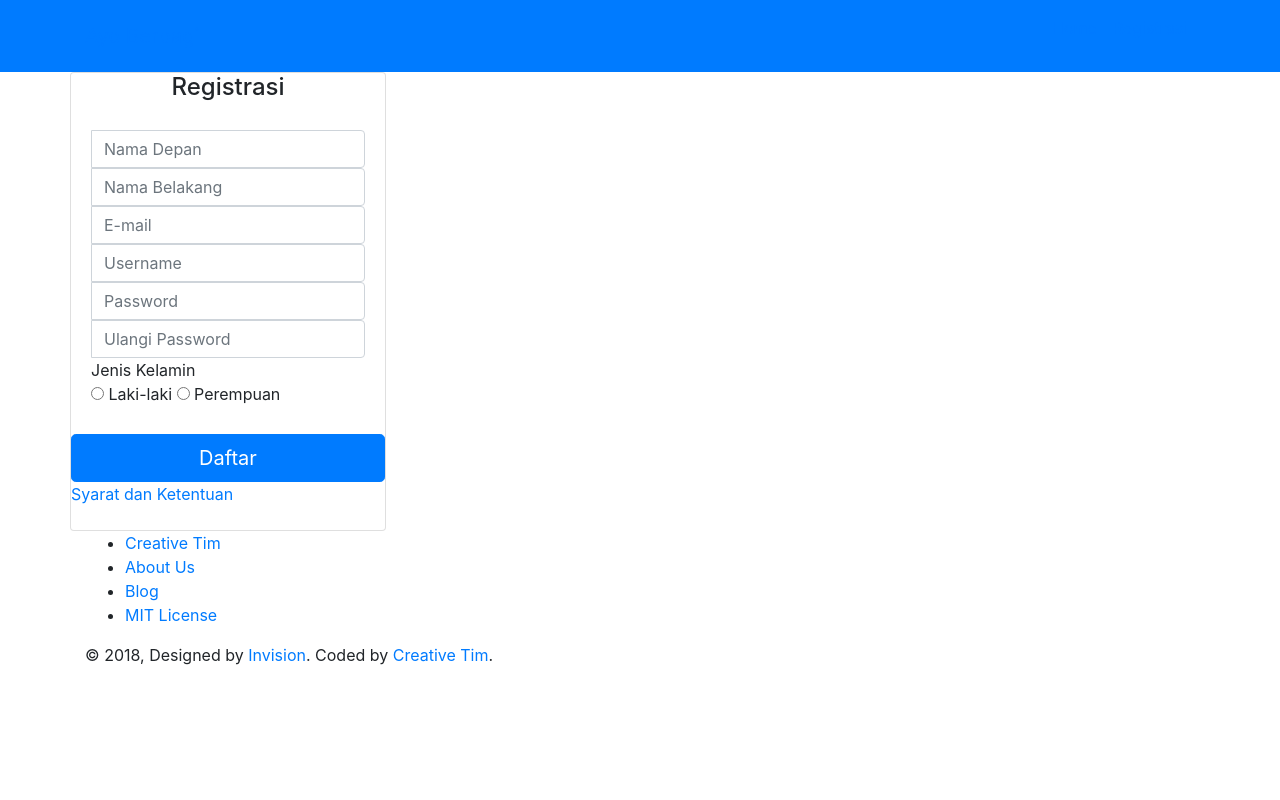
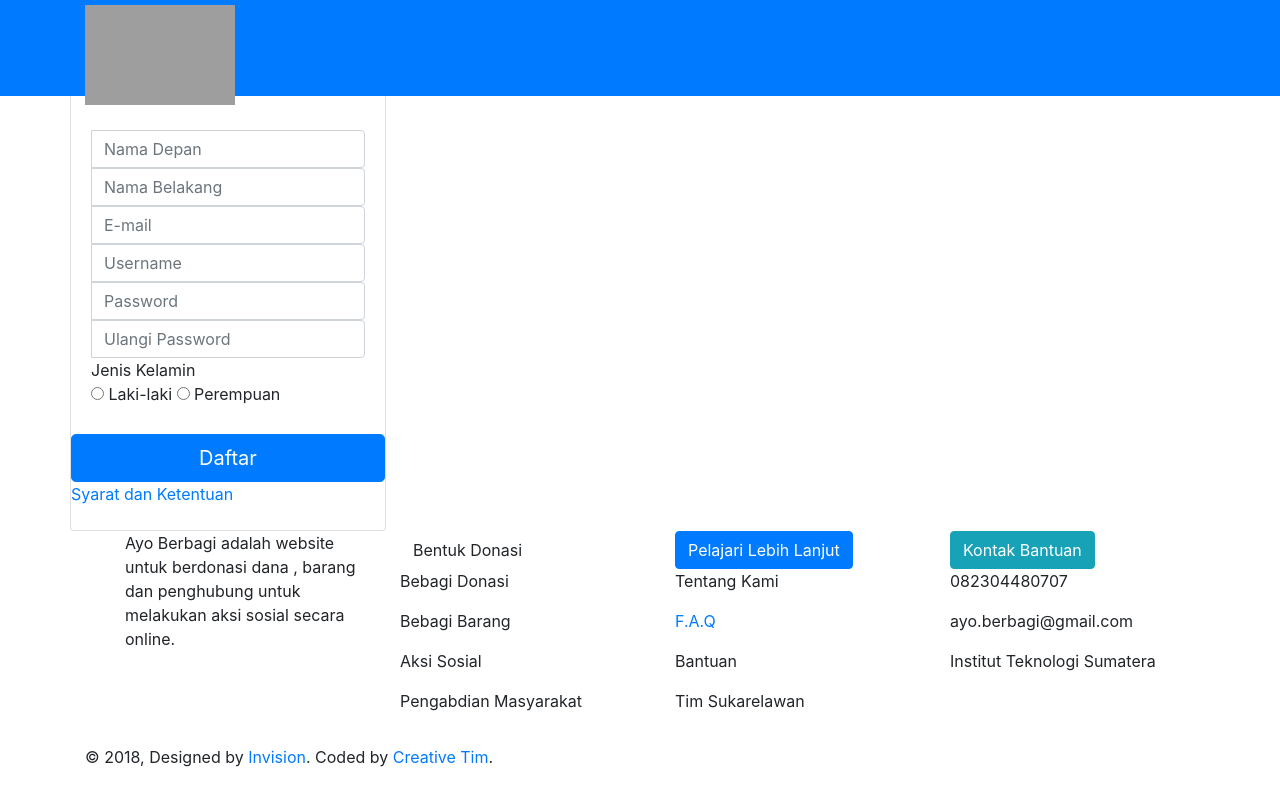
Before and after one commit to AyoBerbagi/ayoberbagi, a CodeIgniter app: page /AyoBerbagi/Register in a window 1280 px wide. Run offline with CodeIgniter, Linux system fonts and the light colour scheme; some libraries are stand-ins or nearby versions; grey boxes are pictures that could not be loaded.

Commit message:
- Fix Registrasi

```diff
--- a/application/views/Registrasi.php
+++ b/application/views/Registrasi.php
@@ -23,44 +23,53 @@
     <nav class="navbar navbar-expand-lg bg-primary fixed-top" color-on-scroll="400">
       <div class="container">
           <div class="navbar-translate">
-                <a class="navbar-brand" href="http://ayoberbagii.000webhostapp.com" rel="tooltip" >
-                    Ayo Berbagi
+              <a class="navbar-brand" href="<?=base_url()?>" rel="tooltip">
+                <img src="<?=base_url()?>assets/img/ayoberbagi.png" alt="" style="height: 100px;width: 150px;margin-top: -40px;margin-bottom: -50px;">
               </a>
-                <button class="navbar-toggler navbar-toggler" type="button" data-toggle="collapse" data-target="#navigation" aria-controls="navigation-index" aria-expanded="false" aria-label="Toggle navigation">
-                    <span class="navbar-toggler-bar bar1"></span>
-                    <span class="navbar-toggler-bar bar2"></span>
-                    <span class="navbar-toggler-bar bar3"></span>
-                </button>
           </div>
-            <div class="collapse navbar-collapse justify-content-end" id="navigation" data-nav-image="../assets/img/blurred-image-1.jpg">
+          <div class="collapse navbar-collapse justify-content-end" id="navigation" data-nav-image="./assets/img/blurred-image-1.jpg">
               <ul class="navbar-nav">
                   <li class="nav-item">
-                        <a class="nav-link" href="<?=base_url()?>">
+                      <a class="nav-link" href="<?=base_url()?>" >
+                          <i class=""></i>
                           <p>Home</p>
                       </a>
                   </li>
-                    <li class="nav-item">
-                        <a class="nav-link" href="<?=base_url()?>index.php/register">
-                            <p>Registrasi</p>
+                  <li class="nav-item dropdown">
+                    <a class="nav-link dropdown-toggle" href="#" id="navbarDropdownMenuLink" data-toggle="dropdown" aria-haspopup="true" aria-expanded="false">
+                      <p>
+                        Bentuk Donasi
+                      </p>
                     </a>
+                    <div class="dropdown-menu" aria-labelledby="navbarDropdownMenuLink">
+                      <a class="dropdown-item" href="<?=base_url()?>berbagiDana">Donasi </a>
+                      <a class="dropdown-item" href="<?=base_url()?>BerbagiBarang">Berbagi Barang</a>
+                      <a class="dropdown-item" href="<?=base_url()?>timSukarelawan">Aksi Sosial</a>
+                      <a class="dropdown-item" href="<?=base_url()?>Kampanye">Kampanye Baru</a>
+                    </div>
                   </li>
                    <!-- <li class="nav-item">
-                        <a class="nav-link" rel="tooltip" title="Follow us on Twitter" data-placement="bottom" href="https://twitter.com/CreativeTim" target="_blank">
-                            <i class="fa fa-twitter"></i>
-                            <p class="d-lg-none d-xl-none">Twitter</p>
+                    <div class="">
+                      <a class="nav-link" href="<?=base_url()?>index.php/LogOut"><i class="now-ui-icons users_single-02" aria-hidden="true"></i>Log Out</a>
+                    </div>
+                  </li> -->
+                  <?php if($this->session->has_userdata('login')){
+                    echo "<li class='nav-item dropdown'>
+                      <a class='nav-link dropdown-toggle' href='#' id='navbarDropdownMenuLink' data-toggle='dropdown' aria-haspopup='true' aria-expanded='false'>
+                        <p>";
+                    echo $_SESSION['nama'];
+                    echo "</p>
                       </a>
-                    </li>
-                    <li class="nav-item">
-                        <a class="nav-link" rel="tooltip" title="Like us on Facebook" data-placement="bottom" href="https://www.facebook.com/CreativeTim" target="_blank">
-                            <i class="fa fa-facebook-square"></i>
-                            <p class="d-lg-none d-xl-none">Facebook</p>
-                        </a>
-                    </li>
-                    <li class="nav-item">
-                        <a class="nav-link" rel="tooltip" title="Follow us on Instagram" data-placement="bottom" href="https://www.instagram.com/CreativeTimOfficial" target="_blank">
-                            <i class="fa fa-instagram"></i>
-                        </a>
-                    </li> -->
+                      <div class='dropdown-menu' aria-labelledby='navbarDropdownMenuLink'>
+                        <a class='dropdown-item' href='".base_url()."Profil'>Profil </a>
+                        <a class='dropdown-item' href='".base_url()."LogOut'>Log Out</a>
+                      </div>
+                      </li>";
+                  }else{
+                    echo "<li class='nav-item'>
+                    <a class='nav-link' href='".base_url()."LogIn'><i class='now-ui-icons users_single-02' aria-hidden='true'></i>Log In</a>
+                    </li>";
+                  } ?>
                    </ul>
                 </div>
               </div>
@@ -69,11 +78,8 @@
 
     </div>
     <div class="wrapper">
-
         <div class="page-header">
-
-
-            <div class="page-header-image" data-parallax="true" style="background-image:url('<?=base_url()?>/assets/img/Background12.jpg');">
+            <div class="page-header-image" data-parallax="true" style="background-image:url('<?=base_url()?>/assets/img/love2.jpg');">
             </div>
 
 <!-- form registrasi -->
@@ -161,37 +167,38 @@
                 </div>
             </div>
         </div>
-
-
-
-
-
         </div>
-        <div class="section">
         </div>
-        <footer class="footer">
+        <footer class="footer" data-background-color="violet">
             <div class="container">
-
                 <nav>
                     <ul>
-                        <li>
-                            <a href="https://www.creative-tim.com">
-                                Creative Tim
-                            </a>
-                        </li>
-                        <li>
-                            <a href="http://presentation.creative-tim.com">
-                                About Us
-                            </a>
-                        </li>
-                        <li>
-                            <a href="http://blog.creative-tim.com">
-                                Blog
-                            </a>
-                        </li>
-                        <li>
-                            <a href="https://github.com/creativetimofficial/now-ui-kit/blob/master/LICENSE.md">
-                                MIT License
+                    	<div class= "row">
+                	<div class= "col-md-3">
+                    <div id="buttons">
+                        <p class="category">Ayo Berbagi
+                        adalah website untuk berdonasi dana , barang dan penghubung untuk melakukan aksi sosial secara online.  </p>
+                        </div>
+                        </div>
+                        <div class= "col-md-3"><button class="btn">Bentuk Donasi</button>
+                        <p class="category">Bebagi Donasi </p>
+                        <p class="category">Bebagi Barang </p>
+                        <p class="category">Aksi Sosial </p>
+                        <p class="category">Pengabdian Masyarakat </p>
+                        </div>
+                        <div class="col-md-3 col-lg-3"><button class="btn btn-primary">Pelajari Lebih Lanjut</button>
+                        <p class="category">Tentang Kami </p>
+                        <p class="category"><a href="<?=base_url()?>FAQ">F.A.Q</a></p>
+                        <p class="category">Bantuan </p>
+                        <p class="category">Tim Sukarelawan </p>
+                        </div>
+                        <div class="col-md-3"><button class="btn btn-info">Kontak Bantuan</button>
+                        <p class="category">082304480707 </p>
+                        <p class="category">ayo.berbagi@gmail.com </p>
+                        <p class="category">Institut Teknologi Sumatera </p>
+                        </div>
+                        </div>
+
                             </a>
                         </li>
                     </ul>
@@ -206,19 +213,34 @@
                 </div>
             </div>
         </footer>
-    </div>
+
 </body>
 <!--   Core JS Files   -->
-<script src="../assets/js/core/jquery.3.2.1.min.js" type="text/javascript"></script>
-<script src="../assets/js/core/popper.min.js" type="text/javascript"></script>
-<script src="../assets/js/core/bootstrap.min.js" type="text/javascript"></script>
+<script src="<?=base_url()?>assets/js/core/jquery.3.2.1.min.js" type="text/javascript"></script>
+<script src="<?=base_url()?>assets/js/core/popper.min.js" type="text/javascript"></script>
+<script src="<?=base_url()?>assets/js/core/bootstrap.min.js" type="text/javascript"></script>
 <!--  Plugin for Switches, full documentation here: http://www.jque.re/plugins/version3/bootstrap.switch/ -->
-<script src="../assets/js/plugins/bootstrap-switch.js"></script>
+<script src="<?=base_url()?>assets/js/plugins/bootstrap-switch.js"></script>
 <!--  Plugin for the Sliders, full documentation here: http://refreshless.com/nouislider/ -->
-<script src="../assets/js/plugins/nouislider.min.js" type="text/javascript"></script>
+<script src="<?=base_url()?>assets/js/plugins/nouislider.min.js" type="text/javascript"></script>
 <!--  Plugin for the DatePicker, full documentation here: https://github.com/uxsolutions/bootstrap-datepicker -->
-<script src="../assets/js/plugins/bootstrap-datepicker.js" type="text/javascript"></script>
+<script src="<?=base_url()?>assets/js/plugins/bootstrap-datepicker.js" type="text/javascript"></script>
 <!-- Control Center for Now Ui Kit: parallax effects, scripts for the example pages etc -->
-<script src="../assets/js/now-ui-kit.js?v=1.1.0" type="text/javascript"></script>
+<script src="<?=base_url()?>assets/js/now-ui-kit.js?v=1.1.0" type="text/javascript"></script>
+<script type="text/javascript">
+    $(document).ready(function() {
+        // the body of this function is in assets/js/now-ui-kit.js
+        nowuiKit.initSliders();
+    });
+
+    function scrollToDownload() {
+
+        if ($('.section-download').length != 0) {
+            $("html, body").animate({
+                scrollTop: $('.section-download').offset().top
+            }, 1000);
+        }
+    }
+</script>
 
 </html>
```
Lines whose indentation alone changed are shown as unchanged.
